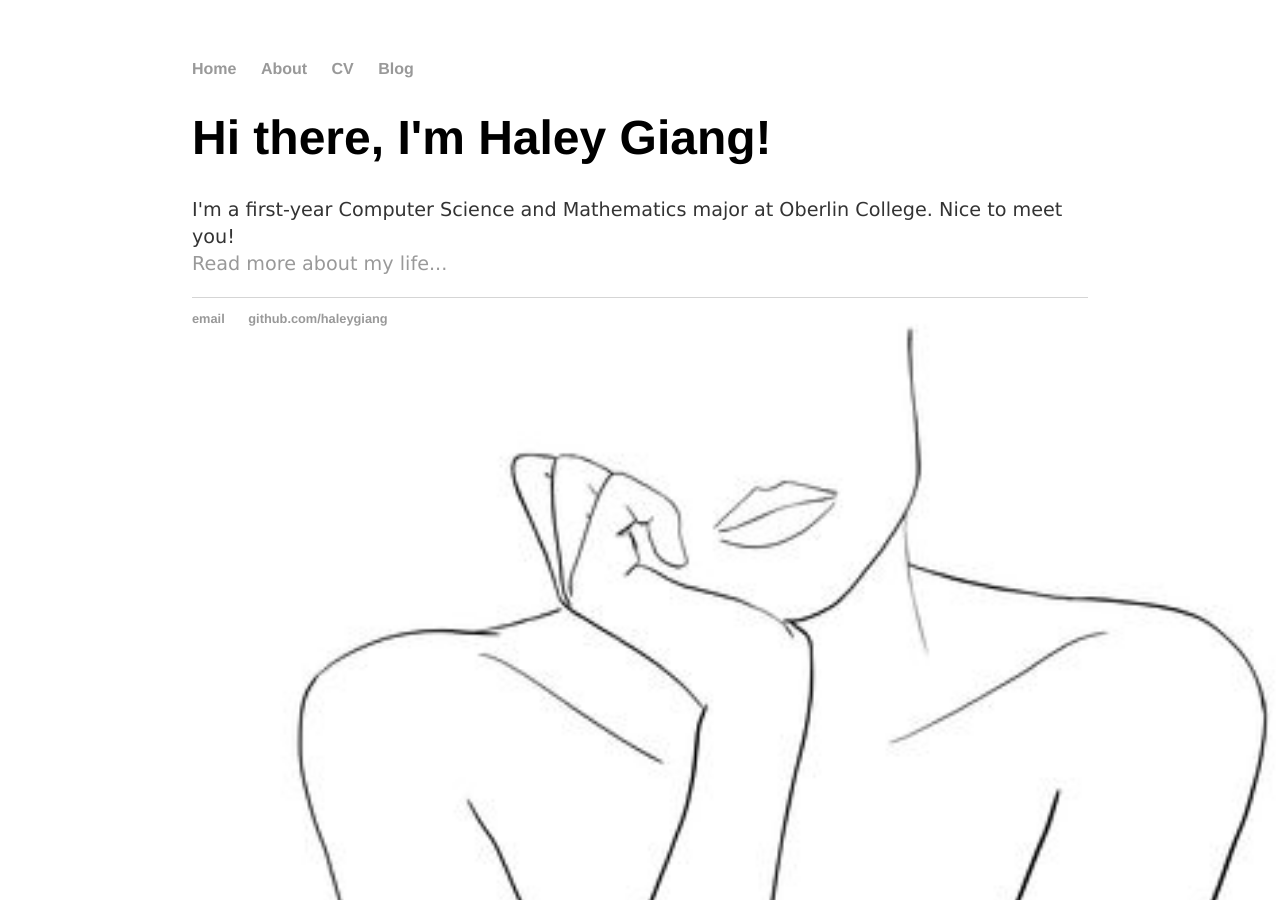
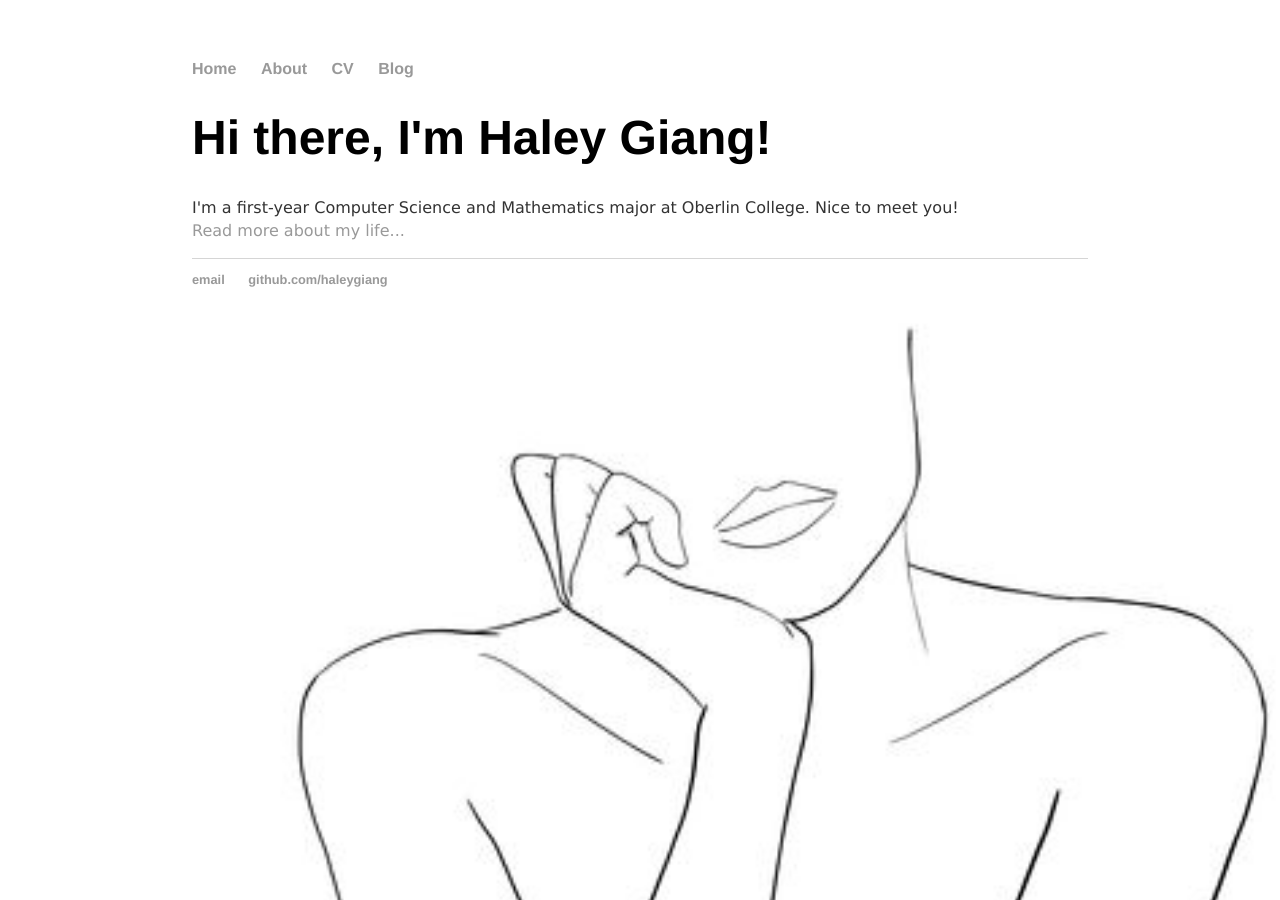
Before and after one commit to haleygiang/haleygiang.github.io, a Jekyll site: the page built from index.html, in a window 1280 px wide. Built offline with Jekyll 4.4.1, drawn with Linux system fonts in a browser that asks for light colours.

Commit message:
Update main.css

```diff
--- a/css/main.css
+++ b/css/main.css
@@ -28,7 +28,7 @@ h2{
     font-family: 'Varela', 'Verdana', 'Geneva', 'sans-serif';
 }
 p {
-    font-size: 1.2em;
+    font-size: 1.0em;
     font-family: 'Varela', 'Verdana', 'Geneva', 'sans-serif';
     line-height: 1.4em;
     color: #333;
@@ -41,6 +41,7 @@ footer {
 ul.posts {
     margin: 20px auto 40px;
     font-size: 1.5em;
+    font-family: 'Varela', 'Verdana', 'Geneva', 'sans-serif';
 }
 
 ul.posts li {
```
